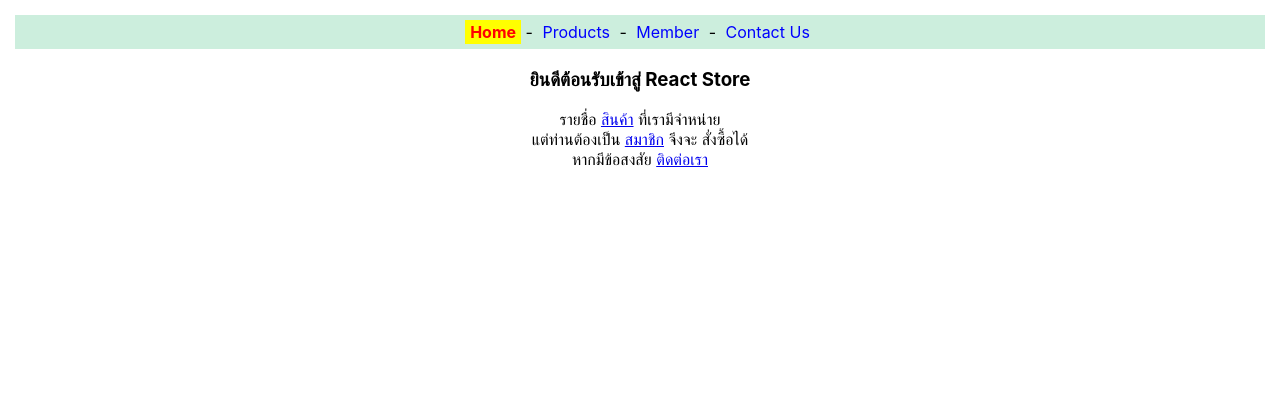
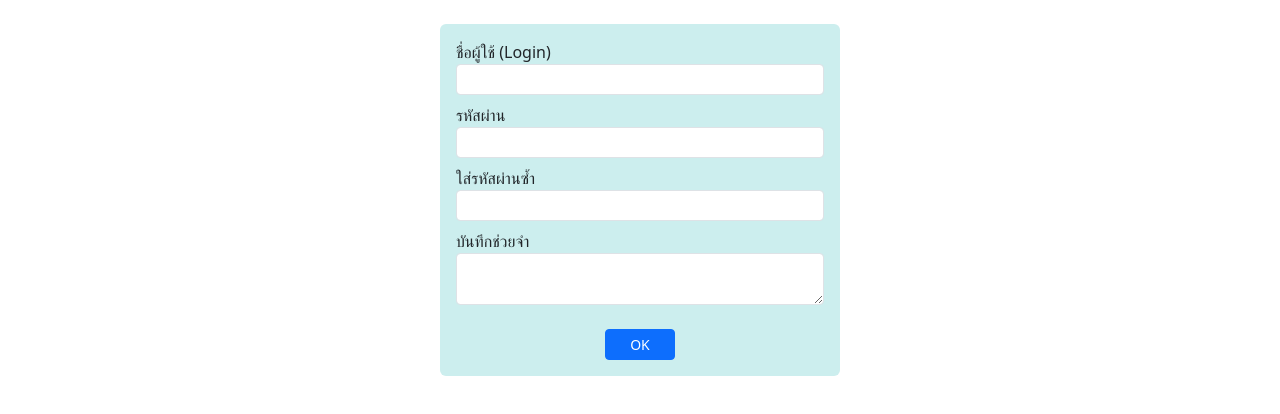
Before and after one commit to yasinthon18/app1_Yew, a React (Create React App) app: page / in a window 1280 px wide. Shown: the top 414 px of the page. Built offline with nearby package versions, Linux system fonts and the light colour scheme.

Commit message:
add file form-text.js and edit  file index.js and install Bootstrap
add file form-text.js and edit  file index.js and install Bootstrap

```diff
--- a/package.json
+++ b/package.json
@@ -3,6 +3,7 @@
   "version": "0.1.0",
   "private": true,
   "dependencies": {
+    "bootstrap": "^5.3.3",
     "cra-template": "1.2.0",
     "react": "^19.0.0",
     "react-dom": "^19.0.0",
--- a/src/App.js
+++ b/src/App.js
@@ -1,10 +1,11 @@
 import React from 'react'
-import Router3 from './router3'
+import FormText from './form-text'
+
 
 
 export default function App(){
 
   return (
-    <Router3/>
+    <FormText/>
   )
 }
--- /dev/null
+++ b/src/form-text.js
@@ -0,0 +1,49 @@
+import React from "react";
+
+export default function FormText(){
+    const textPswd = React.useRef()
+    const textPswd2 = React.useRef()
+
+    const onBlurPassword= () =>{
+        let pswd = textPswd.current.value
+        if(pswd !== '' && !pswd.match(/^[0-9a-zA-Z]+$/)) {
+            textPswd.current.value = ''
+            alert('ต้องเป็น 0-9 หรือ a-z หรือ A-Z เท่านั้น')
+        }
+    }
+
+    const onBlurPassword2 = () => {
+        if(textPswd.current.value !== textPswd2.current.value){
+            textPswd2.current.value = ''
+            alert('รหัสผ่านทั้งสองช่องไม่ตรงกัน')
+        }
+    }
+
+    return(
+        <div className="mt-4 mx-auto p-3 rounded" style={{width:'400px',background:'#cee'}}>
+            <form>
+                <div className="form-group mb-2">
+                    <label htmlFor="login">ชื่อผู้ใช้ (Login)</label>
+                    <input type="text" id="login" name="login" maxLength="20" className="form-control form-control-sm"/>
+                </div>
+                <div className="form-group mb-2">
+                    <label htmlFor="pswd">รหัสผ่าน</label>
+                    <input type="password" id="pswd" name="pswd" maxLength="10" className="form-control form-control-sm"
+                    ref={textPswd} onBlur={onBlurPassword}/>
+                </div>
+                <div className="form-group mb-2">
+                    <label htmlFor="pswd2">ใส่รหัสผ่านซ้ำ</label>
+                    <input type="password" id="pswd2" className="form-control form-control-sm"
+                    ref={textPswd2} onBlur={onBlurPassword2}/>
+                </div>
+                <div className="form-group mb-4">
+                    <label htmlFor="memo">บันทึกช่วยจำ</label>
+                    <textarea id="memo" name="memo" rows="2" maxLength="200" className="form-control form-control-sm"></textarea>
+                </div>
+                <div className="text-center">
+                    <button className="btn btn-sm px-4 btn-primary">OK</button>
+                </div>
+            </form>
+        </div>
+    )
+}
--- a/src/index.js
+++ b/src/index.js
@@ -3,6 +3,9 @@ import ReactDOM from 'react-dom/client';
 import './index.css';
 import App from './App';
 import reportWebVitals from './reportWebVitals';
+
+import 'bootstrap/dist/css/bootstrap.min.css'
+import 'bootstrap/dist/js/bootstrap.bundle.min.js'
 
 const root = ReactDOM.createRoot(document.getElementById('root'));
 root.render(
```
Also changed, not shown: 1 other file (tests, documents, lock files or other folders).
